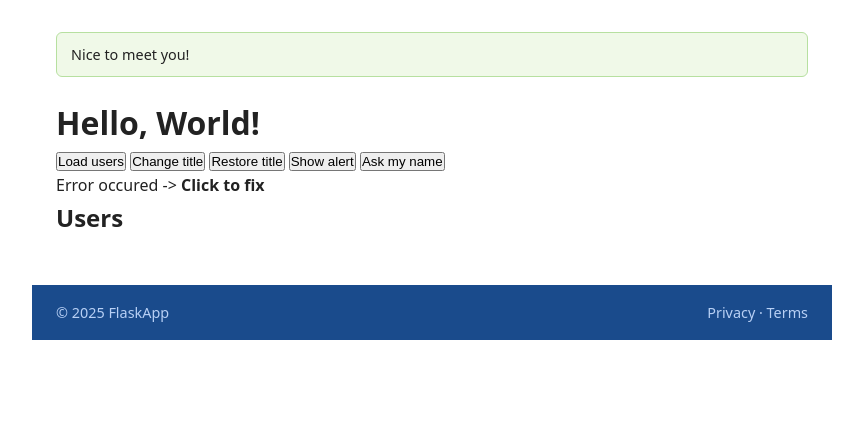
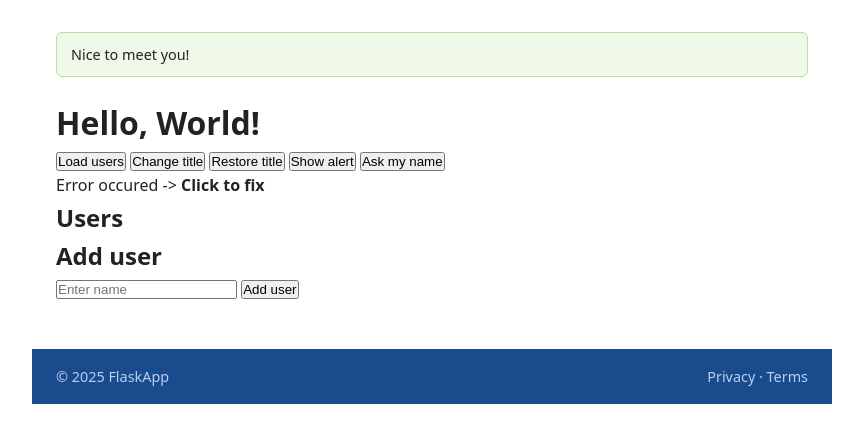
Before and after one commit to OleksandrLinenko/Flask, a Flask app: page /hi/ in a window 1280 px wide. Shown: the part 58-501 px from the top of the page, without its empty margins (208-1071 px from the left). Run offline with Flask 3, Linux system fonts and the light colour scheme.

Commit message:
Add POST method hi.html

```diff
--- a/src/repositories/user_repository.py
+++ b/src/repositories/user_repository.py
@@ -16,3 +16,10 @@ class UserRepository:
 
     def get_user(self, user_id):
         return User.query.get(user_id)
+
+    def create_user(self, name):
+
+        user = User(name=name)
+
+        db.session.add(user)
+        db.session.commit()
--- a/src/routes/hello.py
+++ b/src/routes/hello.py
@@ -57,3 +57,12 @@ def get_user(user_id):
         "id": user.id,
         "name": user.name
     })
+
+@hello_bp.route("/users", methods=["POST"])
+def create_user():
+
+    name = request.form.get("name")
+
+    user_service.create_user(name)
+
+    return redirect("/hi")
--- a/src/services/user_service.py
+++ b/src/services/user_service.py
@@ -13,3 +13,6 @@ class UserService:
 
     def get_user(self, user_id):
         return self.repo.get_user(user_id)
+
+    def create_user(self, name):
+        self.repo.create_user(name)
--- a/src/templates/hi.html
+++ b/src/templates/hi.html
@@ -28,6 +28,21 @@
 
     <p id="result"></p>
 
+    <h2>Add user</h2>
+
+    <form action="/users" method="POST">
+        <input
+            type="text"
+            name="name"
+            placeholder="Enter name"
+            required
+        >
+
+        <button type="submit">
+            Add user
+        </button>
+    </form>
+
 {% endblock %}
 
 {% block scriptFooter %}
```
Also changed, not shown: instance/database.db.
